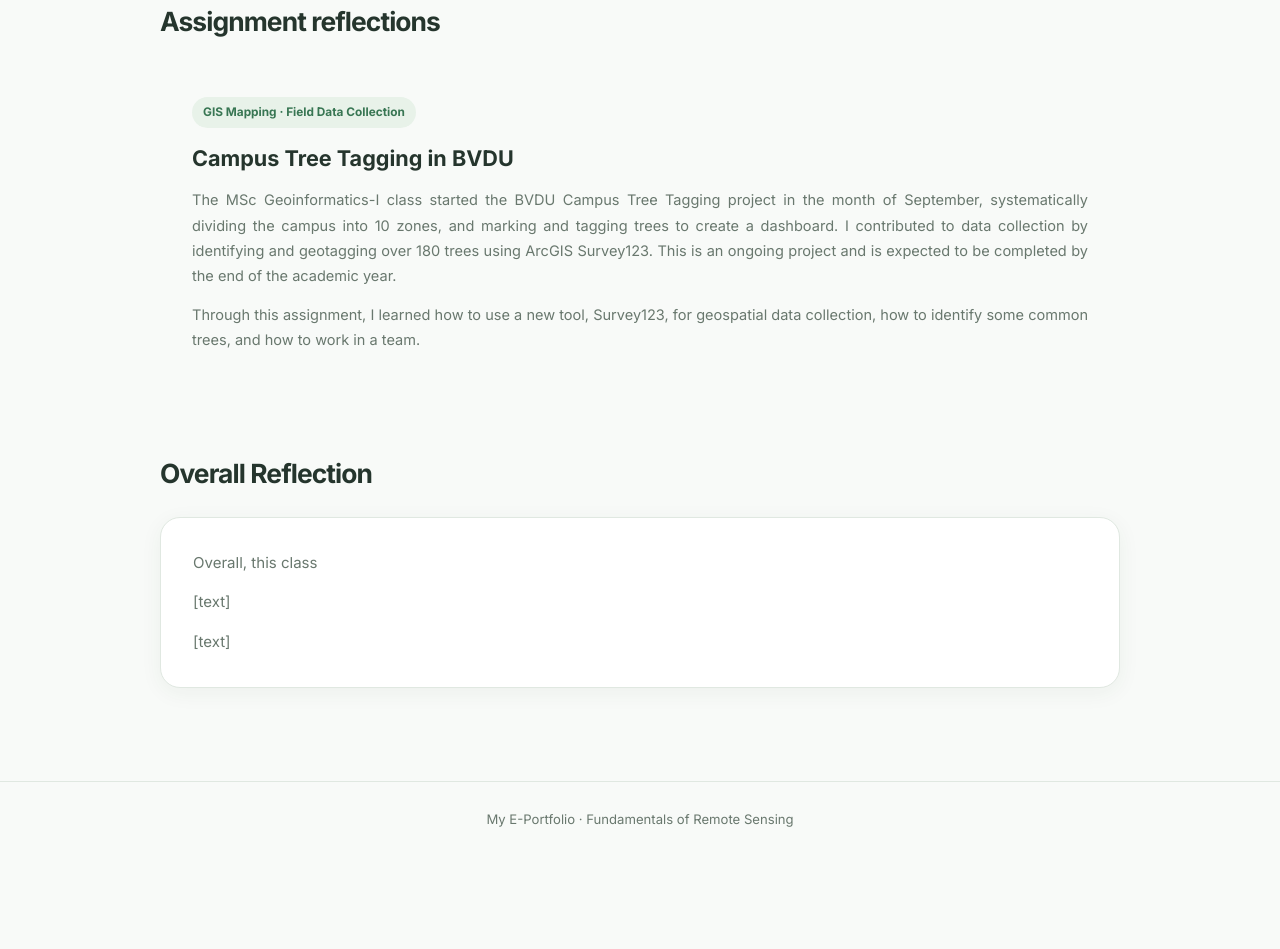
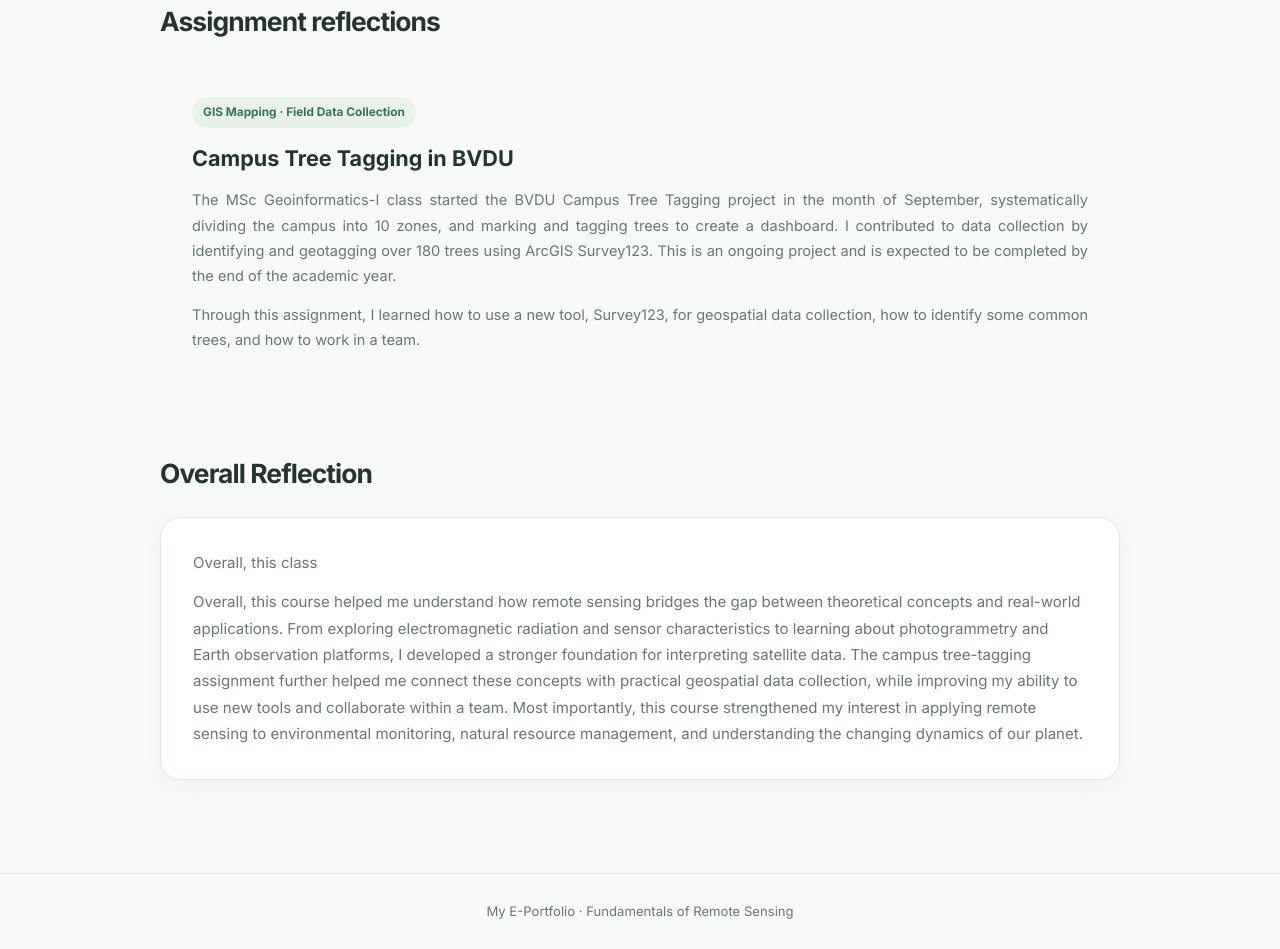
Before and after one commit to devashree-rajebahadur/gis-portfolio, a plain HTML site: page frs-reflections.html in a window 1280 px wide. Shown: the part 1653-2602 px from the top of the page. Before the commit the page ends 2510 px from the top, so only its background shows below. Drawn offline with Linux system fonts and the light colour scheme.

Commit message:
Update frs-reflections.html

```diff
--- a/frs-reflections.html
+++ b/frs-reflections.html
@@ -799,12 +799,9 @@
           </p>
 
           <p>
-            [text]
+           Overall, this course helped me understand how remote sensing bridges the gap between theoretical concepts and real-world applications. From exploring electromagnetic radiation and sensor characteristics to learning about photogrammetry and Earth observation platforms, I developed a stronger foundation for interpreting satellite data. The campus tree-tagging assignment further helped me connect these concepts with practical geospatial data collection, while improving my ability to use new tools and collaborate within a team. Most importantly, this course strengthened my interest in applying remote sensing to environmental monitoring, natural resource management, and understanding the changing dynamics of our planet.
           </p>
 
-          <p>
-            [text]
-          </p>
 
         </div>
 
```
